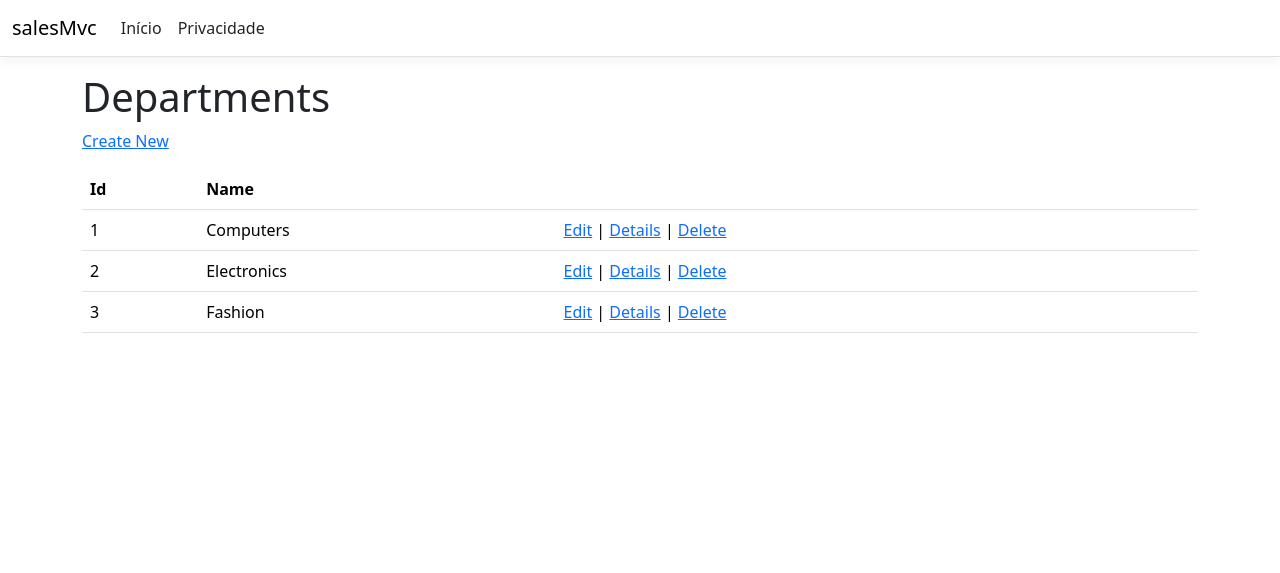
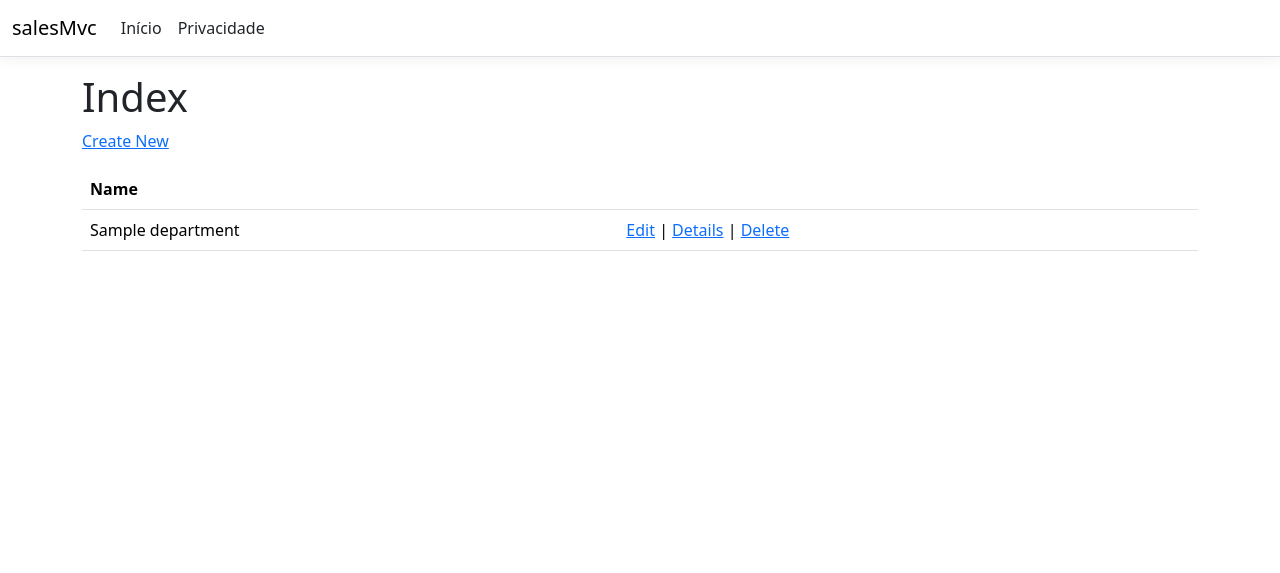
Before and after one commit to nwcollasz/salesMvc, an ASP.NET Core app: page /Departments in a window 1280 px wide. Shown: the top 573 px of the page. Run offline with ASP.NET Core 8, Linux system fonts and the light colour scheme; tables that the repository leaves empty hold one stand-in row (values such as "Sample post"); style sheets or scripts are compiled from the project's sources.

Commit message:
crud scaffolding

```diff
--- a/salesMvc/Controllers/DepartmentsController.cs
+++ b/salesMvc/Controllers/DepartmentsController.cs
@@ -1,21 +1,157 @@
+using System;
+using System.Collections.Generic;
+using System.Linq;
+using System.Threading.Tasks;
 using Microsoft.AspNetCore.Mvc;
+using Microsoft.AspNetCore.Mvc.Rendering;
+using Microsoft.EntityFrameworkCore;
+using salesMvc.Data;
 using salesMvc.Models;
-using System.Collections.Generic;
 
 namespace salesMvc.Controllers
 {
     public class DepartmentsController : Controller
     {
-        public IActionResult Index()
+        private readonly salesMvcContext _context;
+
+        public DepartmentsController(salesMvcContext context)
         {
-            List<Department> departments = new List<Department>
+            _context = context;
+        }
+
+        // GET: Departments
+        public async Task<IActionResult> Index()
+        {
+            return View(await _context.Department.ToListAsync());
+        }
+
+        // GET: Departments/Details/5
+        public async Task<IActionResult> Details(int? id)
+        {
+            if (id == null)
             {
-                new Department { Id = 1, Name = "Computers" },
-                new Department { Id = 2, Name = "Electronics" },
-                new Department { Id = 3, Name = "Fashion" }
-            };
+                return NotFound();
+            }
 
-            return View(departments);
+            var department = await _context.Department
+                .FirstOrDefaultAsync(m => m.Id == id);
+            if (department == null)
+            {
+                return NotFound();
+            }
+
+            return View(department);
+        }
+
+        // GET: Departments/Create
+        public IActionResult Create()
+        {
+            return View();
+        }
+
+        // POST: Departments/Create
+        // To protect from overposting attacks, enable the specific properties you want to bind to.
+        // For more details, see http://go.microsoft.com/fwlink/?LinkId=317598.
+        [HttpPost]
+        [ValidateAntiForgeryToken]
+        public async Task<IActionResult> Create([Bind("Id,Name")] Department department)
+        {
+            if (ModelState.IsValid)
+            {
+                _context.Add(department);
+                await _context.SaveChangesAsync();
+                return RedirectToAction(nameof(Index));
+            }
+            return View(department);
+        }
+
+        // GET: Departments/Edit/5
+        public async Task<IActionResult> Edit(int? id)
+        {
+            if (id == null)
+            {
+                return NotFound();
+            }
+
+            var department = await _context.Department.FindAsync(id);
+            if (department == null)
+            {
+                return NotFound();
+            }
+            return View(department);
+        }
+
+        // POST: Departments/Edit/5
+        // To protect from overposting attacks, enable the specific properties you want to bind to.
+        // For more details, see http://go.microsoft.com/fwlink/?LinkId=317598.
+        [HttpPost]
+        [ValidateAntiForgeryToken]
+        public async Task<IActionResult> Edit(int id, [Bind("Id,Name")] Department department)
+        {
+            if (id != department.Id)
+            {
+                return NotFound();
+            }
+
+            if (ModelState.IsValid)
+            {
+                try
+                {
+                    _context.Update(department);
+                    await _context.SaveChangesAsync();
+                }
+                catch (DbUpdateConcurrencyException)
+                {
+                    if (!DepartmentExists(department.Id))
+                    {
+                        return NotFound();
+                    }
+                    else
+                    {
+                        throw;
+                    }
+                }
+                return RedirectToAction(nameof(Index));
+            }
+            return View(department);
+        }
+
+        // GET: Departments/Delete/5
+        public async Task<IActionResult> Delete(int? id)
+        {
+            if (id == null)
+            {
+                return NotFound();
+            }
+
+            var department = await _context.Department
+                .FirstOrDefaultAsync(m => m.Id == id);
+            if (department == null)
+            {
+                return NotFound();
+            }
+
+            return View(department);
+        }
+
+        // POST: Departments/Delete/5
+        [HttpPost, ActionName("Delete")]
+        [ValidateAntiForgeryToken]
+        public async Task<IActionResult> DeleteConfirmed(int id)
+        {
+            var department = await _context.Department.FindAsync(id);
+            if (department != null)
+            {
+                _context.Department.Remove(department);
+            }
+
+            await _context.SaveChangesAsync();
+            return RedirectToAction(nameof(Index));
+        }
+
+        private bool DepartmentExists(int id)
+        {
+            return _context.Department.Any(e => e.Id == id);
         }
     }
 }
--- a/salesMvc/Program.cs
+++ b/salesMvc/Program.cs
@@ -1,4 +1,9 @@
+using Microsoft.EntityFrameworkCore;
+using Microsoft.Extensions.DependencyInjection;
+using salesMvc.Data;
 var builder = WebApplication.CreateBuilder(args);
+builder.Services.AddDbContext<salesMvcContext>(options =>
+    options.UseSqlServer(builder.Configuration.GetConnectionString("salesMvcContext") ?? throw new InvalidOperationException("Connection string 'salesMvcContext' not found.")));
 
 // Add services to the container.
 builder.Services.AddControllersWithViews();
--- a/salesMvc/Views/Departments/Index.cshtml
+++ b/salesMvc/Views/Departments/Index.cshtml
@@ -1,10 +1,10 @@
 @model IEnumerable<salesMvc.Models.Department>
 
 @{
-    ViewData["Title"] = "Departments";
+    ViewData["Title"] = "Index";
 }
 
-<h1>Departments</h1>
+<h1>Index</h1>
 
 <p>
     <a asp-action="Create">Create New</a>
@@ -12,9 +12,6 @@
 <table class="table">
     <thead>
         <tr>
-            <th>
-                @Html.DisplayNameFor(model => model.Id)
-            </th>
             <th>
                 @Html.DisplayNameFor(model => model.Name)
             </th>
@@ -25,15 +22,12 @@
 @foreach (var item in Model) {
         <tr>
             <td>
-                @Html.DisplayFor(modelItem => item.Id)
-            </td>
-            <td>
                 @Html.DisplayFor(modelItem => item.Name)
             </td>
             <td>
-                @Html.ActionLink("Edit", "Edit", new { /* id=item.PrimaryKey */ }) |
-                @Html.ActionLink("Details", "Details", new { /* id=item.PrimaryKey */ }) |
-                @Html.ActionLink("Delete", "Delete", new { /* id=item.PrimaryKey */ })
+                <a asp-action="Edit" asp-route-id="@item.Id">Edit</a> |
+                <a asp-action="Details" asp-route-id="@item.Id">Details</a> |
+                <a asp-action="Delete" asp-route-id="@item.Id">Delete</a>
             </td>
         </tr>
 }
--- a/salesMvc/appsettings.json
+++ b/salesMvc/appsettings.json
@@ -5,5 +5,8 @@
       "Microsoft.AspNetCore": "Warning"
     }
   },
-  "AllowedHosts": "*"
+  "AllowedHosts": "*",
+  "ConnectionStrings": {
+    "salesMvcContext": "Server=(localdb)\\mssqllocaldb;Database=salesMvcContext-67f2d448-6409-4357-b720-26686633c7ee;Trusted_Connection=True;MultipleActiveResultSets=true"
+  }
 }
```
Also changed, not shown: salesMvc/Data/salesMvcContext.cs (added, +19 -0 lines), salesMvc/Properties/serviceDependencies.json (added, +8 -0 lines), salesMvc/Properties/serviceDependencies.local.json (added, +8 -0 lines), salesMvc/Views/Departments/Create.cshtml (added, +33 -0 lines), salesMvc/Views/Departments/Delete.cshtml (added, +27 -0 lines), salesMvc/Views/Departments/Details.cshtml (added, +24 -0 lines), salesMvc/Views/Departments/Edit.cshtml (added, +34 -0 lines), salesMvc/salesMvc.csproj.
